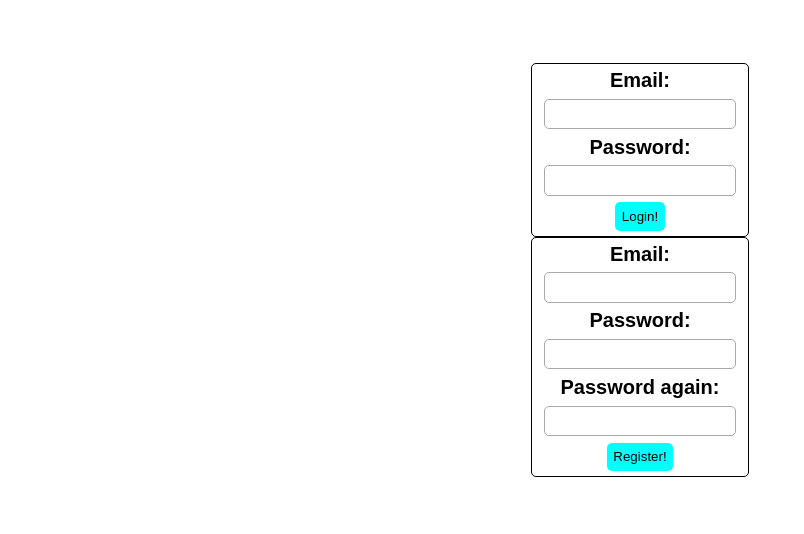
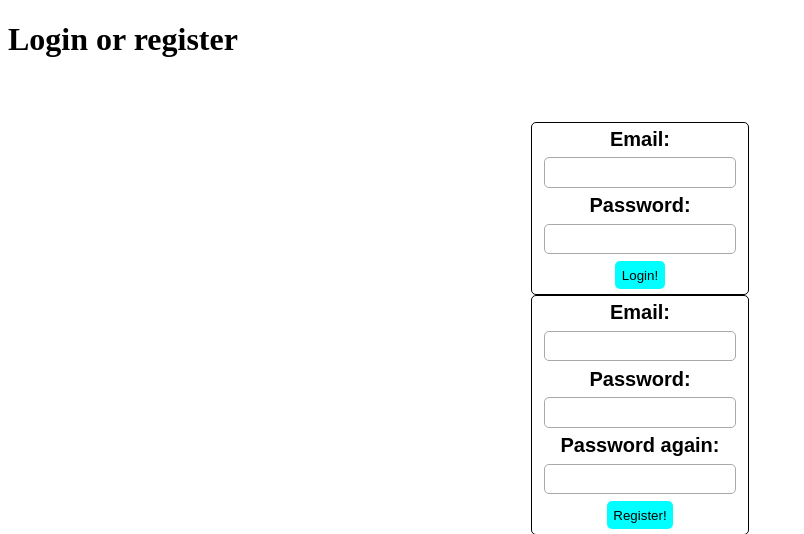
Before and after one commit to PetrVorlos35/HledaniPokladu_WEA, a PHP site: page /login.php in a window 1280 px wide. Shown: the top 534 px of the page, without its empty margins (0-804 px from the left). Run offline with PHP 8.4, Linux system fonts and the light colour scheme.

Commit message:
Update login.php

```diff
--- a/login.php
+++ b/login.php
@@ -8,6 +8,7 @@
     <link rel="stylesheet" href="styles.css">
 </head>
 <body>
+    <h1 id="header">Login or register</h1>
     <div id="login">
         <form action="index.php" method="post">
             <label for="email">Email:</label>
```
